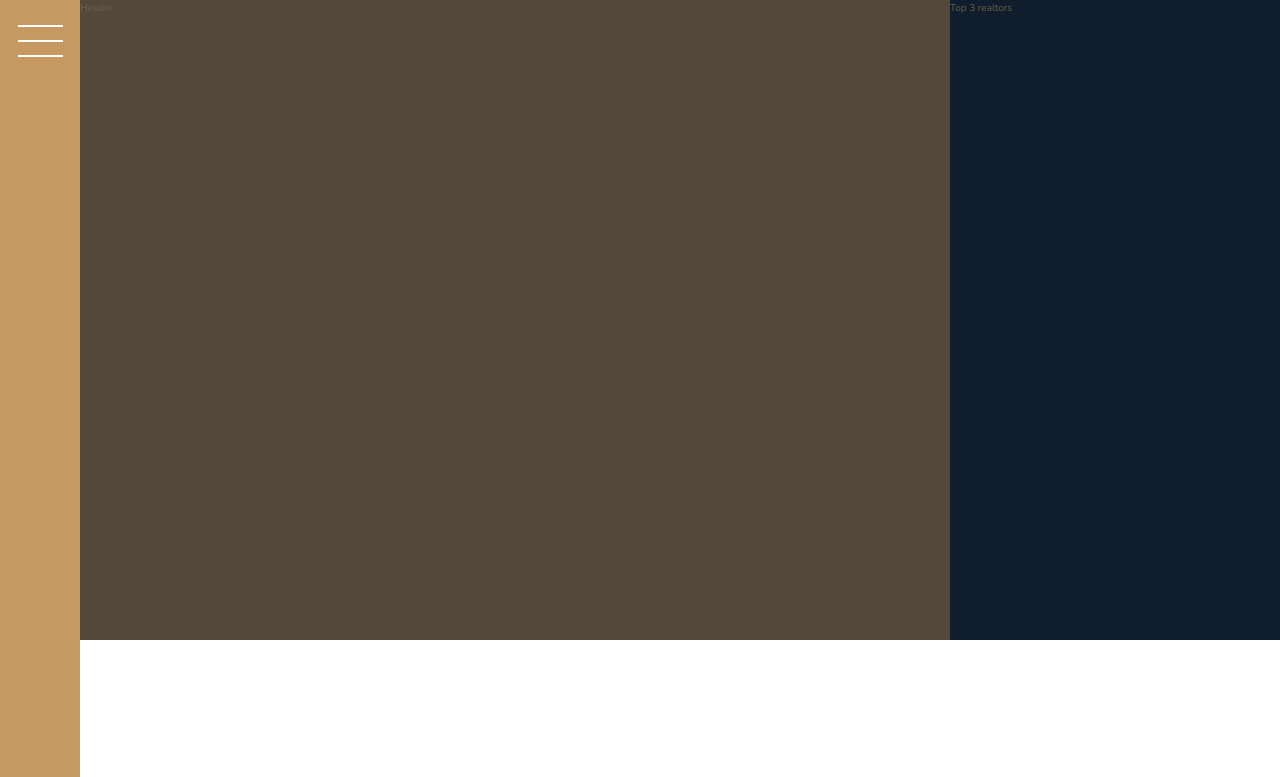
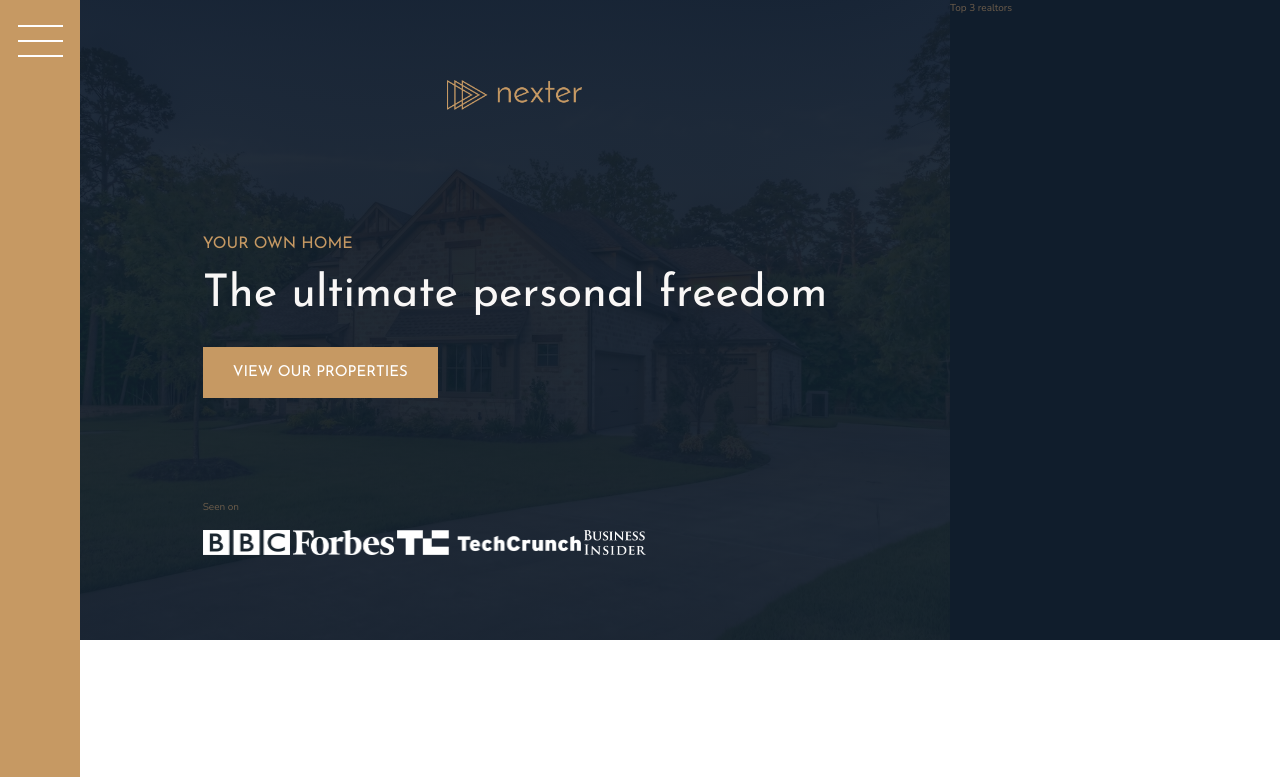
Before and after one commit to laurentiueana/nexter, a website: page index.html in a window 1280 px wide. Shown: the top 777 px of the page. Drawn offline with nearby package versions, Linux system fonts and the light colour scheme.

Commit message:
Header-part 1

```diff
--- a/index.html
+++ b/index.html
@@ -17,7 +17,17 @@
         </div>
 
         <header class="header">
-            Header
+            <img src="img/logo.png" alt="" class="header__logo">
+            <h3 class="heading-3">Your own home</h3>
+            <h1 class="heading-1">The ultimate personal freedom</h1>
+            <button class="btn header__btn">View our properties</button>
+            <div class="header__seenon-tetx">Seen on</div>
+            <div class="header__seenon-logos">
+                <img src="img/logo-bbc.png" alt="Seen on logo 1">
+                <img src="img/logo-forbes.png" alt="Seen on logo 2">
+                <img src="img/logo-techcrunch.png" alt="Seen on logo 3">
+                <img src="img/logo-bi.png" alt="Seen on logo 4">
+            </div>
         </header>
 
         <div class="realtors">
--- a/sass/_header.scss
+++ b/sass/_header.scss
@@ -1,4 +1,38 @@
 .header {
     background-color: $color-grey-dark-1;
     grid-column: full-start / col-end 6;
+
+    background-image: linear-gradient(rgba($color-secondary, .93), rgba($color-secondary, .93)), url(../img/hero.jpeg);
+    background-size: cover;
+    background-position: center;
+    padding: 8rem;
+    padding-top: 8rem;
+
+    display: grid;
+    grid-template-rows: 1fr min-content 6rem 1fr;
+    grid-template-columns: max-content;
+    grid-row-gap: 1.5rem;
+    justify-content: center;
+
+
+    &__logo {
+        height: 3rem;
+        justify-self: center;
+    }
+
+    &__btn {
+        align-self: start;
+        justify-self: start;
+    }
+
+    &__seenon-text {
+
+    }
+
+    &__seenon-logos {
+
+        img {
+            height: 2.5rem;
+        }
+    }
 }
--- a/sass/_typography.scss
+++ b/sass/_typography.scss
@@ -5,6 +5,9 @@
 
 .heading-1 {
     @extend %heading;
+    font-size: 4.5rem;
+    color: $color-grey-light-1;
+    line-height: 1;
 }
 
 .heading-2 {
```
Also changed, not shown: css/style.css.
